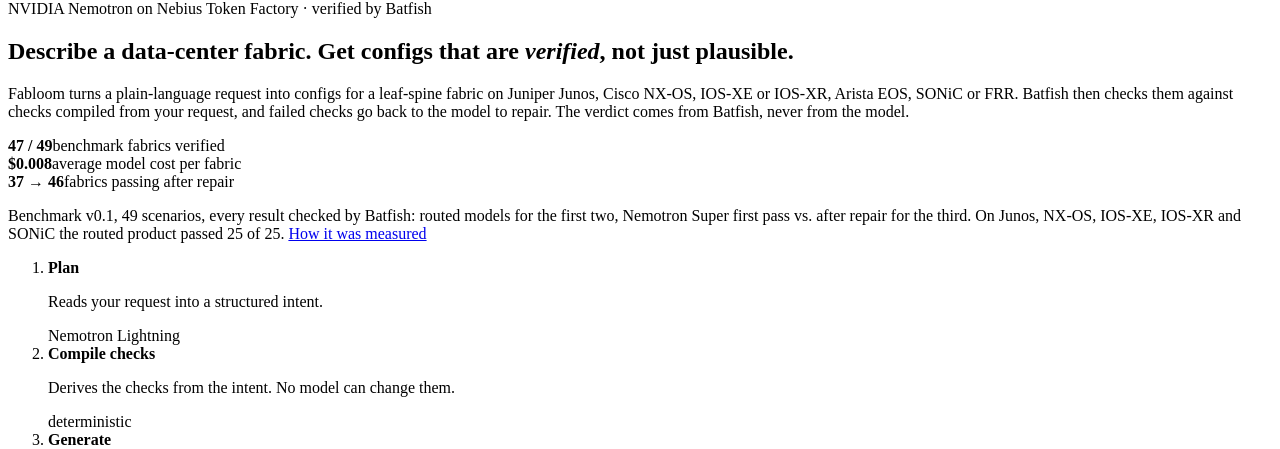
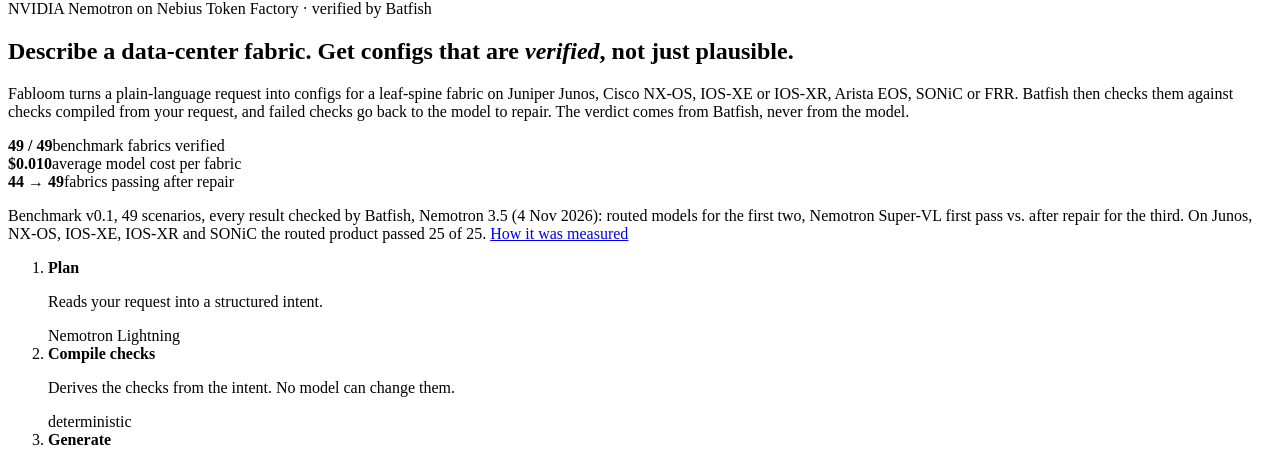
Before and after one commit to vkrishnabhatk/fabloom, a Python web app: template src/fabloom/web/templates/index.html in a window 1280 px wide. Shown: the part 44-493 px from the top of the page. Run offline with Jinja, Linux system fonts and the light colour scheme; the template is opened without the code that fills it, so the values that code supplies are empty.

Commit message:
docs(web): home page numbers from the Nemotron 3.5 benchmark: 49/49 routed, 44 -> 49 after repair
The demo runs Nemotron 3.5 from v0.2.4, so the headline numbers now come from the 4 Nov
v0.1 run (routed 49/49 at $0.0096 per scenario; Super-VL first pass 44, after repair 49)
and the note says which models and date they measured. The 23 Oct numbers stay in the
README and docs/benchmark/v0.1.md. static/og.png is a screenshot and still shows them.

Signed-off-by: Venkatakrishna Bhat K <vkrishnabhatk@gmail.com>

```diff
--- a/src/fabloom/web/templates/index.html
+++ b/src/fabloom/web/templates/index.html
@@ -8,13 +8,13 @@
     Juniper Junos, Cisco NX-OS, IOS-XE or IOS-XR, Arista EOS, SONiC or FRR. Batfish then checks them against checks compiled from your request, and
     failed checks go back to the model to repair. The verdict comes from Batfish, never from the model.</p>
   <div class="stats">
-    <div class="stat"><b>47 / 49</b><span>benchmark fabrics verified</span></div>
-    <div class="stat"><b>$0.008</b><span>average model cost per fabric</span></div>
-    <div class="stat"><b>37 → 46</b><span>fabrics passing after repair</span></div>
+    <div class="stat"><b>49 / 49</b><span>benchmark fabrics verified</span></div>
+    <div class="stat"><b>$0.010</b><span>average model cost per fabric</span></div>
+    <div class="stat"><b>44 → 49</b><span>fabrics passing after repair</span></div>
   </div>
-  <p class="stats-note">Benchmark v0.1, 49 scenarios, every result checked by Batfish: routed models
-    for the first two, Nemotron Super first pass vs. after repair for the third. On Junos,
-    NX-OS, IOS-XE, IOS-XR and SONiC the routed product passed 25 of 25.
+  <p class="stats-note">Benchmark v0.1, 49 scenarios, every result checked by Batfish, Nemotron 3.5
+    (4 Nov 2026): routed models for the first two, Nemotron Super-VL first pass vs. after repair
+    for the third. On Junos, NX-OS, IOS-XE, IOS-XR and SONiC the routed product passed 25 of 25.
     <a href="https://github.com/vkrishnabhatk/fabloom/blob/main/docs/benchmark/index.md">How it was measured</a></p>
 </section>
 
```
